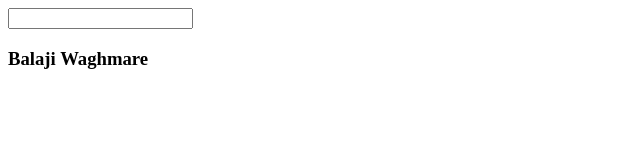
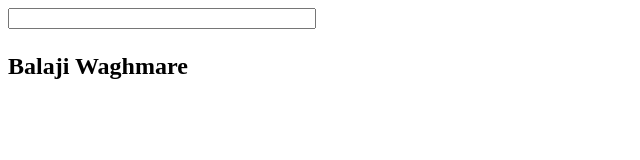
Before and after one commit to acciojob/mini-scrabble-Balajiw920, a website: page main.html in a window 1280 px wide. Shown: the whole page, without its empty margins (0-640 px from the left). Drawn offline with Linux system fonts and the light colour scheme.

Commit message:
Update styles.css

```diff
--- a/styles.css
+++ b/styles.css
@@ -1,2 +1,9 @@
 
 /* Your CSS Code here. */
+#evaluatedText {
+    width: 300px;
+  }
+
+  #letterCount {
+    font-size: 24px;
+  }
```
